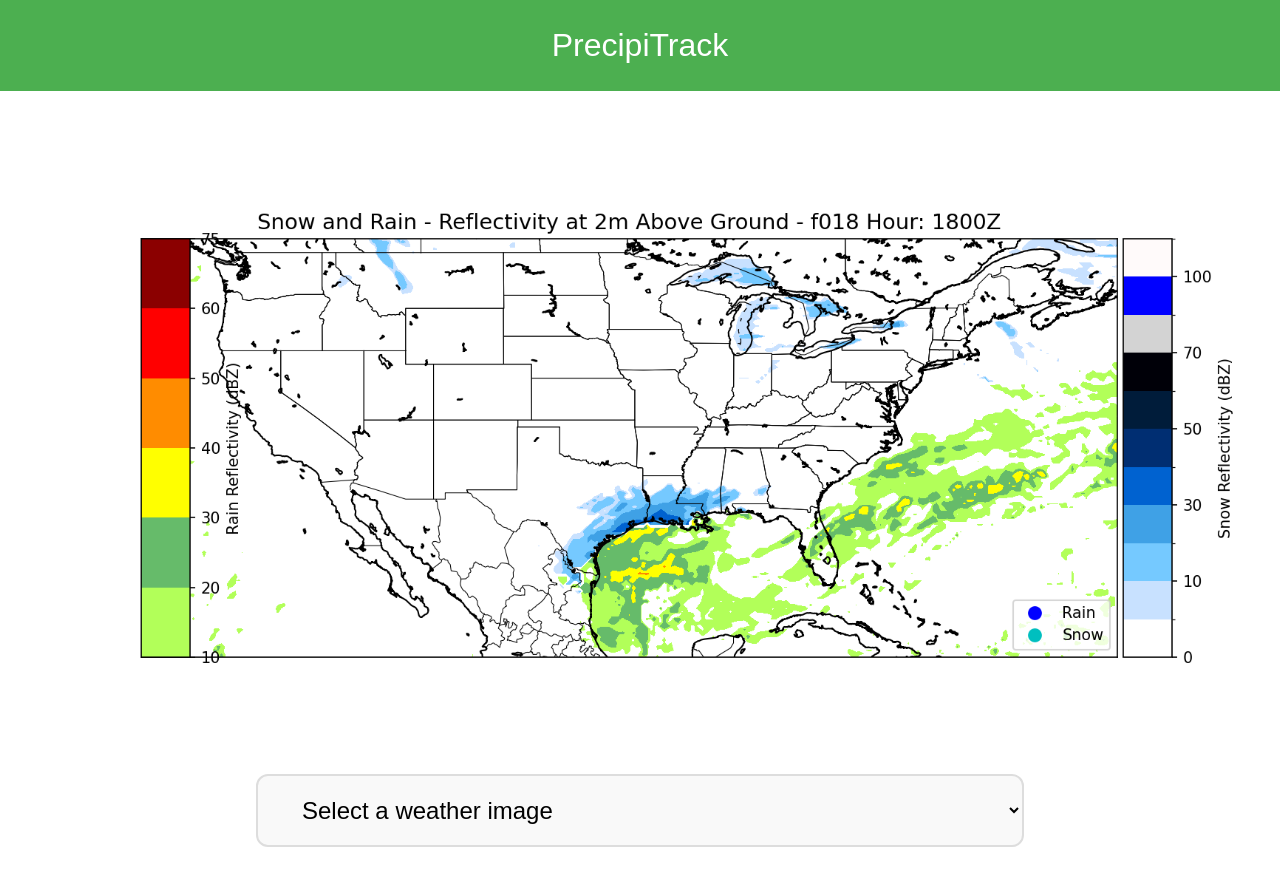
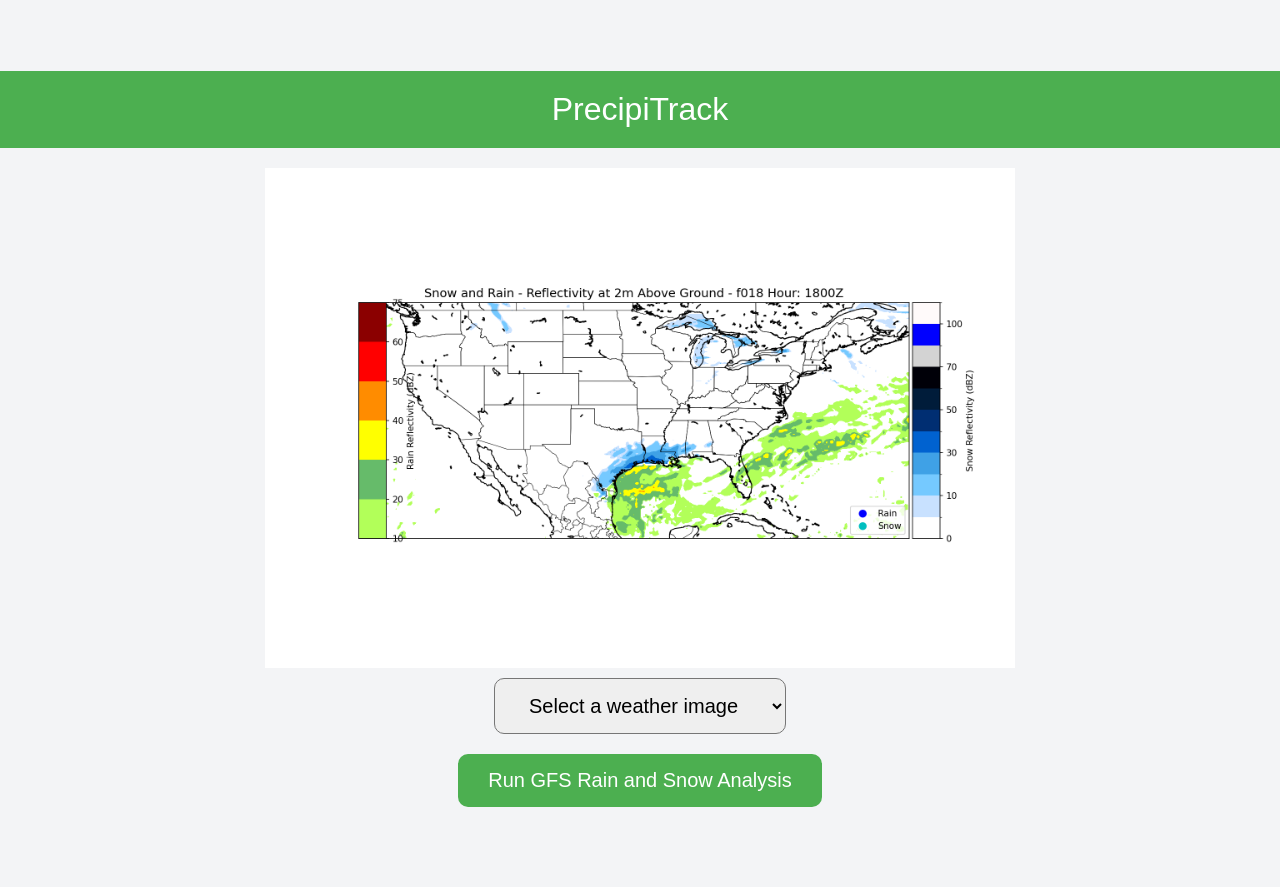
Before and after one commit to Jackweather/Weathermodel, a Flask app: page / in a window 1280 px wide. Run offline with Flask 2, Linux system fonts and the light colour scheme.

Commit message:
Update index.html

```diff
--- a/templates/index.html
+++ b/templates/index.html
@@ -5,30 +5,19 @@
     <meta name="viewport" content="width=device-width, initial-scale=1.0">
     <title>Weather Visualizations</title>
     <style>
-        /* Reset default margin and padding */
-        * {
-            margin: 0;
-            padding: 0;
-            box-sizing: border-box;
-        }
-
-        /* Set up the body with a clean background */
+        /* Basic styling */
         body {
-            font-family: 'Arial', sans-serif;
+            font-family: Arial, sans-serif;
             background-color: #f3f4f6;
             color: #333;
-            padding: 0;
-            line-height: 1.6;
             display: flex;
             justify-content: center;
             align-items: center;
             height: 100vh;
-            overflow: hidden;
+            flex-direction: column;
             margin: 0;
-            flex-direction: column;
         }
 
-        /* Header styling */
         header {
             background-color: #4CAF50;
             color: white;
@@ -36,53 +25,31 @@
             width: 100%;
             text-align: center;
             font-size: 2rem;
-            position: absolute;
-            top: 0;
-            left: 0;
-            z-index: 10;
         }
 
-        /* Main image styling */
-        .image-container {
-            flex: 1;
-            width: 100%;
-            display: flex;
-            justify-content: center;
-            align-items: center;
-            overflow: hidden;
-            position: relative;
-            z-index: 5;
+        select, button {
+            padding: 15px 30px;
+            font-size: 20px;
+            margin: 10px;
+            border-radius: 10px;
+        }
+
+        button {
+            background-color: #4CAF50;
+            color: white;
+            border: none;
+            cursor: pointer;
+        }
+
+        button:hover {
+            background-color: #45a049;
         }
 
         img {
-            min-width: 100%;
-            min-height: 100%;
-            object-fit: cover;
-            transition: transform 0.3s ease-in-out;
-            z-index: 1;
+            max-width: 100%;
+            max-height: 500px;
+            margin-top: 20px;
         }
-
-        img:hover {
-            transform: scale(1.05);
-        }
-
-        /* Larger dropdown styling */
-        select {
-            position: absolute;
-            bottom: 40px; /* Adjust bottom positioning */
-            left: 50%;
-            transform: translateX(-50%);
-            padding: 20px 40px; /* Larger padding for bigger size */
-            font-size: 24px; /* Larger font size */
-            border-radius: 12px; /* Rounded corners */
-            border: 2px solid #ddd;
-            background-color: #f9f9f9;
-            cursor: pointer;
-            z-index: 10;
-            width: 60%; /* Adjust the width to be more significant */
-            min-width: 250px; /* Ensures dropdown width is always wide enough */
-        }
-
     </style>
 </head>
 <body>
@@ -92,22 +59,49 @@
     </header>
 
     <!-- Image display section -->
-    <div class="image-container">
-        <img id="main-image" src="{{ url_for('serve_image', filename=image_files[0]) }}" alt="Weather Image">
-    </div>
+    <img id="main-image" src="{% if image_files %}{{ url_for('serve_image', filename=image_files[0]) }}{% else %}placeholder.png{% endif %}" alt="Weather Image">
 
     <!-- Dropdown for selecting image -->
     <select id="image-select" onchange="updateImage(this.value)">
-        <option value="{{ url_for('serve_image', filename=image_files[0]) }}">Select a weather image</option>
+        <option value="">Select a weather image</option>
         {% for image in image_files %}
             <option value="{{ url_for('serve_image', filename=image) }}">{{ image }}</option>
         {% endfor %}
     </select>
 
+    <!-- Button to run Python script -->
+    <button id="run-script" onclick="runScript()">Run GFS Rain and Snow Analysis</button>
+
     <script>
-        // Function to update the displayed image based on dropdown selection
         function updateImage(selectedImage) {
             document.getElementById('main-image').src = selectedImage;
+        }
+
+        function runScript() {
+            fetch('/run-gfs-script', {
+                method: 'POST'
+            })
+            .then(response => response.json())
+            .then(data => {
+                alert(data.message);
+                if (data.images && data.images.length > 0) {
+                    const imageSelect = document.getElementById('image-select');
+                    imageSelect.innerHTML = '';  // Clear previous options
+
+                    data.images.forEach(image => {
+                        let option = document.createElement('option');
+                        option.value = `/images/${image}`;
+                        option.textContent = image;
+                        imageSelect.appendChild(option);
+                    });
+
+                    updateImage(`/images/${data.images[0]}`);
+                }
+            })
+            .catch(error => {
+                console.error('Error:', error);
+                alert('Failed to run script.');
+            });
         }
     </script>
 
```
